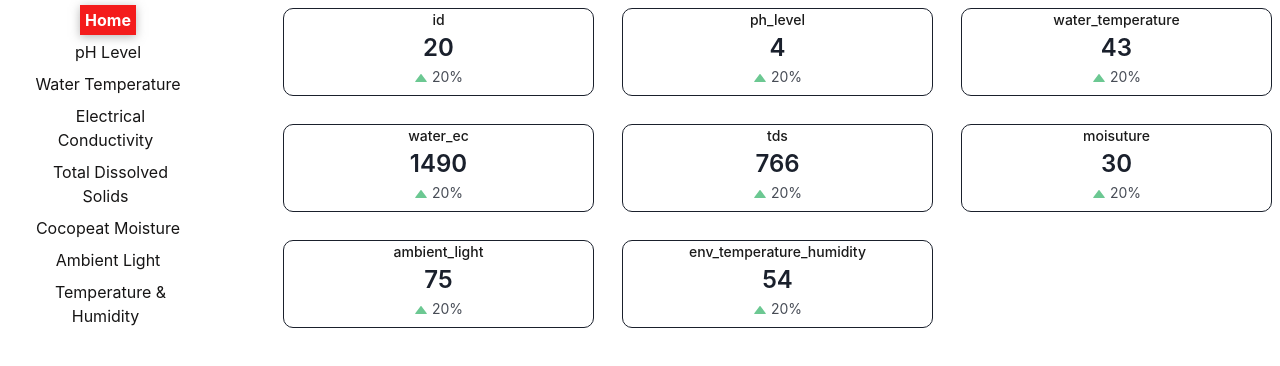
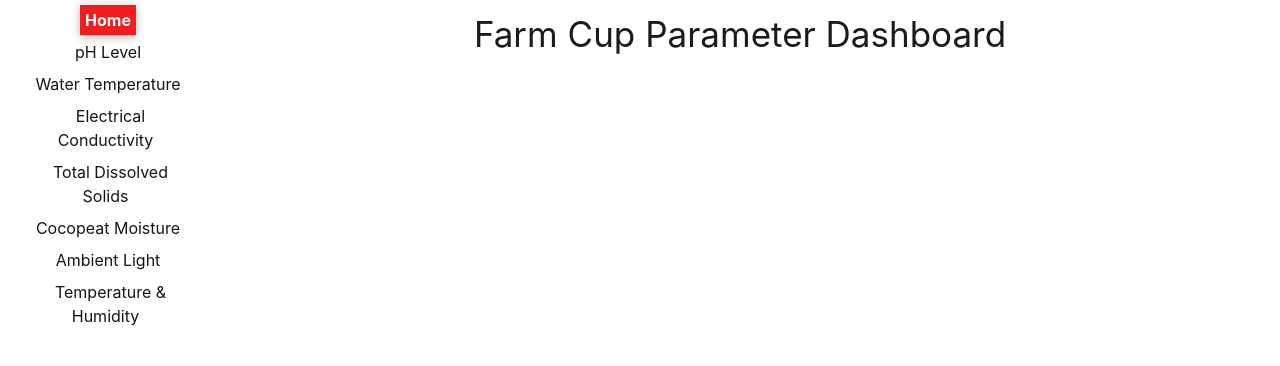
Before and after one commit to hydro-thesis/farmcup_website, a React (Vite) app in the folder frontend-workshop/: page / in a window 1280 px wide. Shown: the top 366 px of the page. Built offline with nearby package versions, Linux system fonts and the light colour scheme.

Commit message:
Revert "Merge remote-tracking branch 'origin/create-dashboard-home' into pH-level-dashboard"
This reverts commit d2903d1527c9e77a834694fc2c3d3a58e9612266, reversing
changes made to 9b26a01c05c3e36d806a93d53efdf62ca4ab47df.

```diff
--- a/frontend-workshop/src/components/Home/home-index.jsx
+++ b/frontend-workshop/src/components/Home/home-index.jsx
@@ -1,33 +1,12 @@
-import React from 'react';
-import { Box, Flex, GridItem, Heading, SimpleGrid, Stat, StatArrow, StatHelpText, StatLabel, StatNumber } from '@chakra-ui/react';
-import data from '../../utils/parameters.json';
+import React from 'react'
 
+function HomeIndex() {
+    return (
+        <div>
+            <h1 color='black'>Farm Cup Parameter Dashboard</h1>
 
-const HomeIndex = () => {
-    // Get the last item from the data array
-    const lastItem = data[data.length - 1];
-
-    return (
-        <Flex justify={'center'}>
-
-            <SimpleGrid columns={{sm: 1, md: 3}} spacing={7} width={'100%'} pl = {75}>
-                {Object.keys(lastItem).map((key) => (
-                    <Stat as={GridItem} key={key} border={'1px'} borderRadius={'10px'} shadow={1}>
-                        <Box>
-                            <StatLabel as="h1" size="md" justifyContent={'left'}>
-                                {key}
-                            </StatLabel>
-                            <StatNumber>{lastItem[key]}</StatNumber>
-                            <StatHelpText>
-                                <StatArrow type='increase'/>
-                                20%
-                            </StatHelpText>
-                        </Box>
-                    </Stat>
-                ))}
-            </SimpleGrid>
-            </Flex>
-    );
-};
+        </div>
+    )
+}
 
 export default HomeIndex;
--- a/frontend-workshop/src/utils/parameters.json
+++ /dev/null
@@ -1,181 +0,0 @@
-[{
-    "id": 1,
-    "ph_level": 8,
-    "water_temperature": 18,
-    "water_ec": 222,
-    "tds": 699,
-    "moisuture": 32,
-    "ambient_light": 40,
-    "env_temperature_humidity": 73
-  }, {
-    "id": 2,
-    "ph_level": 4,
-    "water_temperature": 90,
-    "water_ec": 297,
-    "tds": 178,
-    "moisuture": 73,
-    "ambient_light": 86,
-    "env_temperature_humidity": 53
-  }, {
-    "id": 3,
-    "ph_level": 13,
-    "water_temperature": 85,
-    "water_ec": 958,
-    "tds": 443,
-    "moisuture": 32,
-    "ambient_light": 53,
-    "env_temperature_humidity": 49
-  }, {
-    "id": 4,
-    "ph_level": 5,
-    "water_temperature": 24,
-    "water_ec": 35,
-    "tds": 895,
-    "moisuture": 46,
-    "ambient_light": 70,
-    "env_temperature_humidity": 32
-  }, {
-    "id": 5,
-    "ph_level": 6,
-    "water_temperature": 96,
-    "water_ec": 1431,
-    "tds": 395,
-    "moisuture": 7,
-    "ambient_light": 86,
-    "env_temperature_humidity": 10
-  }, {
-    "id": 6,
-    "ph_level": 6,
-    "water_temperature": 57,
-    "water_ec": 1107,
-    "tds": 791,
-    "moisuture": 27,
-    "ambient_light": 44,
-    "env_temperature_humidity": 1
-  }, {
-    "id": 7,
-    "ph_level": 12,
-    "water_temperature": 45,
-    "water_ec": 1008,
-    "tds": 456,
-    "moisuture": 26,
-    "ambient_light": 69,
-    "env_temperature_humidity": 70
-  }, {
-    "id": 8,
-    "ph_level": 6,
-    "water_temperature": 70,
-    "water_ec": 831,
-    "tds": 324,
-    "moisuture": 58,
-    "ambient_light": 83,
-    "env_temperature_humidity": 93
-  }, {
-    "id": 9,
-    "ph_level": 7,
-    "water_temperature": 98,
-    "water_ec": 735,
-    "tds": 572,
-    "moisuture": 19,
-    "ambient_light": 80,
-    "env_temperature_humidity": 64
-  }, {
-    "id": 10,
-    "ph_level": 13,
-    "water_temperature": 32,
-    "water_ec": 298,
-    "tds": 522,
-    "moisuture": 52,
-    "ambient_light": 17,
-    "env_temperature_humidity": 46
-  }, {
-    "id": 11,
-    "ph_level": 9,
-    "water_temperature": 32,
-    "water_ec": 357,
-    "tds": 564,
-    "moisuture": 44,
-    "ambient_light": 47,
-    "env_temperature_humidity": 16
-  }, {
-    "id": 12,
-    "ph_level": 3,
-    "water_temperature": 2,
-    "water_ec": 359,
-    "tds": 727,
-    "moisuture": 18,
-    "ambient_light": 22,
-    "env_temperature_humidity": 10
-  }, {
-    "id": 13,
-    "ph_level": 14,
-    "water_temperature": 24,
-    "water_ec": 847,
-    "tds": 486,
-    "moisuture": 54,
-    "ambient_light": 86,
-    "env_temperature_humidity": 61
-  }, {
-    "id": 14,
-    "ph_level": 12,
-    "water_temperature": 97,
-    "water_ec": 93,
-    "tds": 892,
-    "moisuture": 92,
-    "ambient_light": 26,
-    "env_temperature_humidity": 58
-  }, {
-    "id": 15,
-    "ph_level": 4,
-    "water_temperature": 80,
-    "water_ec": 201,
-    "tds": 297,
-    "moisuture": 97,
-    "ambient_light": 11,
-    "env_temperature_humidity": 54
-  }, {
-    "id": 16,
-    "ph_level": 7,
-    "water_temperature": 36,
-    "water_ec": 1037,
-    "tds": 39,
-    "moisuture": 21,
-    "ambient_light": 50,
-    "env_temperature_humidity": 11
-  }, {
-    "id": 17,
-    "ph_level": 14,
-    "water_temperature": 7,
-    "water_ec": 818,
-    "tds": 65,
-    "moisuture": 70,
-    "ambient_light": 75,
-    "env_temperature_humidity": 87
-  }, {
-    "id": 18,
-    "ph_level": 8,
-    "water_temperature": 75,
-    "water_ec": 528,
-    "tds": 484,
-    "moisuture": 59,
-    "ambient_light": 89,
-    "env_temperature_humidity": 5
-  }, {
-    "id": 19,
-    "ph_level": 7,
-    "water_temperature": 76,
-    "water_ec": 700,
-    "tds": 11,
-    "moisuture": 96,
-    "ambient_light": 88,
-    "env_temperature_humidity": 13
-  }, {
-    "id": 20,
-    "ph_level": 4,
-    "water_temperature": 43,
-    "water_ec": 1490,
-    "tds": 766,
-    "moisuture": 30,
-    "ambient_light": 75,
-    "env_temperature_humidity": 54
-  }]
```
